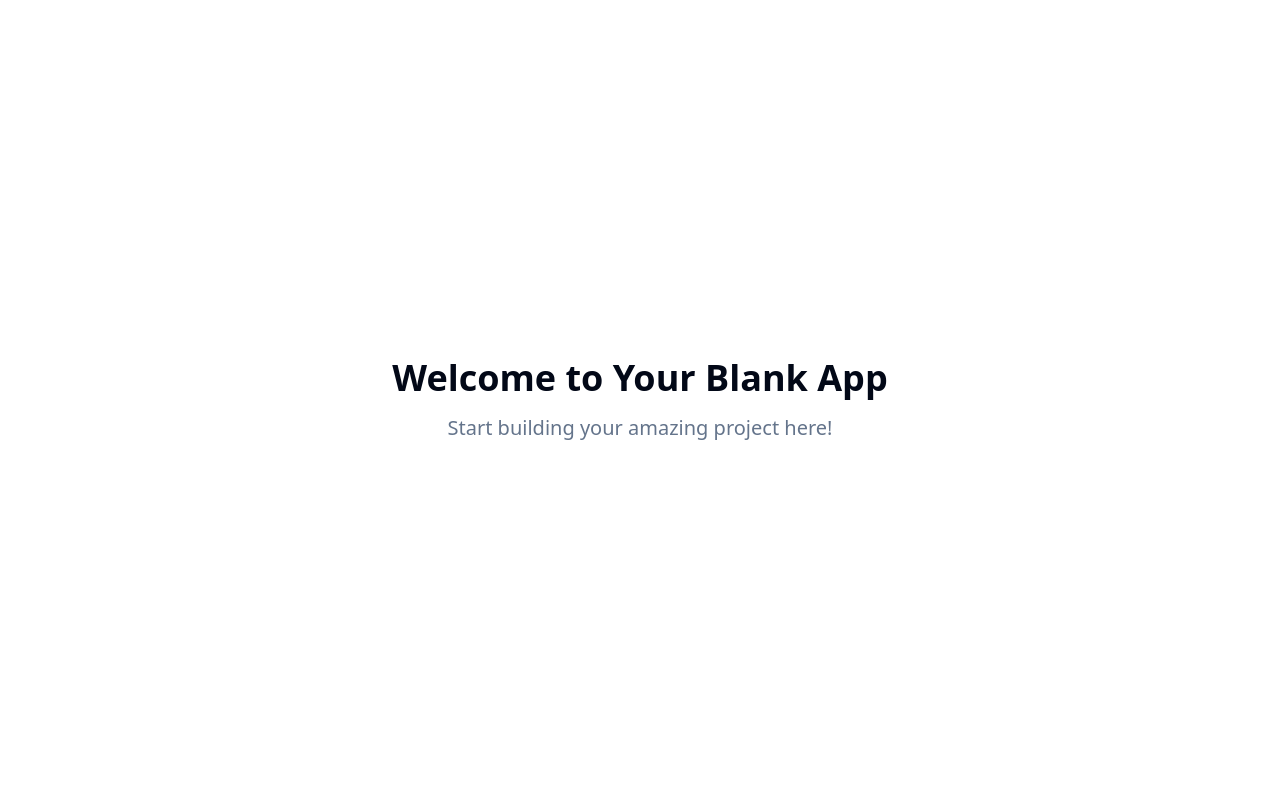
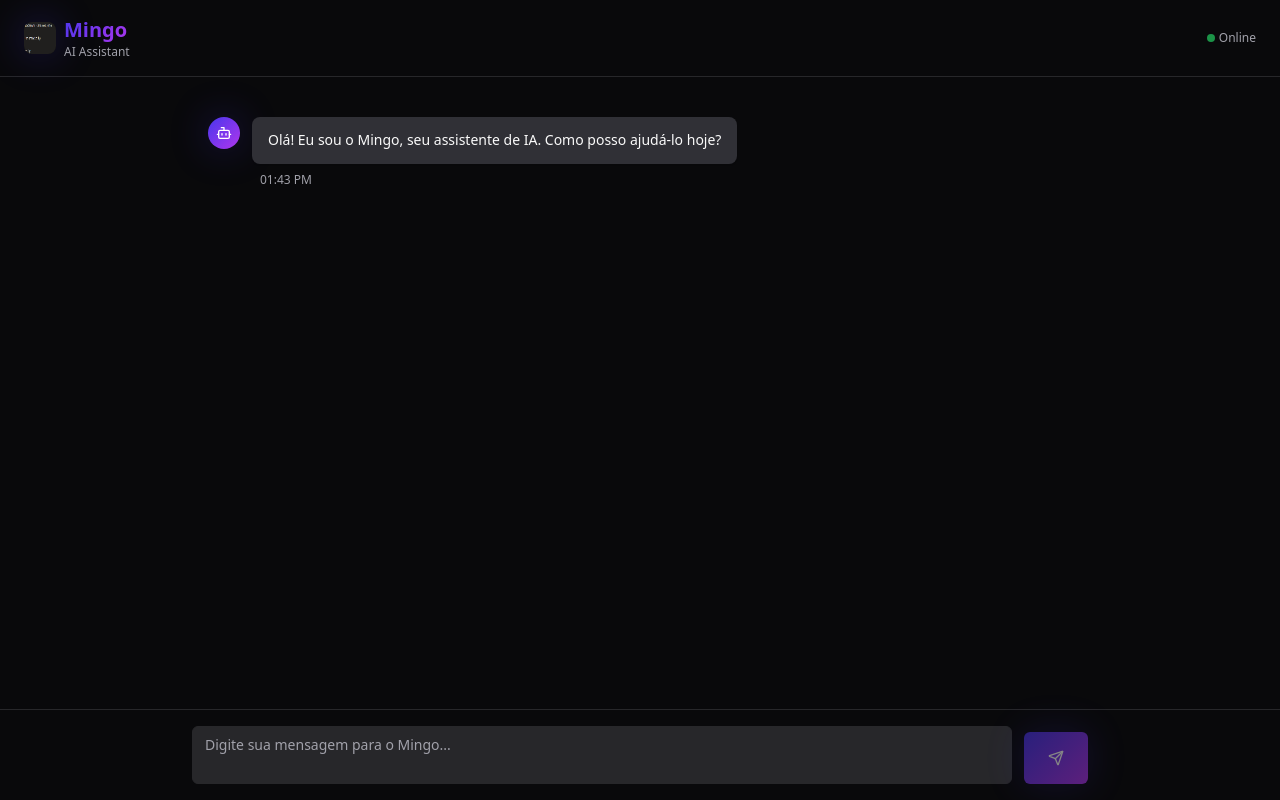
Before and after one commit to MingoFiap/mingo-ai-companion, a React (Vite) app: page / in a window 1280 px wide. Built offline with nearby package versions, Linux system fonts and the light colour scheme.

Commit message:
feat: Initialize Mingo AI Chat
Initialize the Mingo AI Chat project with a basic structure and configuration.
The project aims to develop a chat application similar to Copilot and Gemini.
The name of the application is Mingo.

```diff
--- a/index.html
+++ b/index.html
@@ -3,12 +3,12 @@
   <head>
     <meta charset="UTF-8" />
     <meta name="viewport" content="width=device-width, initial-scale=1.0" />
-    <title>mingo-ai-companion</title>
-    <meta name="description" content="Lovable Generated Project" />
-    <meta name="author" content="Lovable" />
+    <title>Mingo - AI Assistant</title>
+    <meta name="description" content="Mingo - Your intelligent AI assistant for conversations and support" />
+    <meta name="author" content="Mingo AI" />
 
-    <meta property="og:title" content="mingo-ai-companion" />
-    <meta property="og:description" content="Lovable Generated Project" />
+    <meta property="og:title" content="Mingo - AI Assistant" />
+    <meta property="og:description" content="Mingo - Your intelligent AI assistant for conversations and support" />
     <meta property="og:type" content="website" />
     <meta property="og:image" content="https://lovable.dev/opengraph-image-p98pqg.png" />
 
--- /dev/null
+++ b/src/components/ChatContainer.tsx
@@ -0,0 +1,87 @@
+import { useState } from "react";
+import ChatHeader from "./ChatHeader";
+import ChatMessage from "./ChatMessage";
+import ChatInput from "./ChatInput";
+import { ScrollArea } from "@/components/ui/scroll-area";
+
+interface Message {
+  id: string;
+  text: string;
+  isUser: boolean;
+  timestamp: string;
+}
+
+const ChatContainer = () => {
+  const [messages, setMessages] = useState<Message[]>([
+    {
+      id: "1",
+      text: "Olá! Eu sou o Mingo, seu assistente de IA. Como posso ajudá-lo hoje?",
+      isUser: false,
+      timestamp: new Date().toLocaleTimeString([], { hour: '2-digit', minute: '2-digit' })
+    }
+  ]);
+  const [isTyping, setIsTyping] = useState(false);
+
+  const handleSendMessage = async (messageText: string) => {
+    const newMessage: Message = {
+      id: Date.now().toString(),
+      text: messageText,
+      isUser: true,
+      timestamp: new Date().toLocaleTimeString([], { hour: '2-digit', minute: '2-digit' })
+    };
+
+    setMessages(prev => [...prev, newMessage]);
+    setIsTyping(true);
+
+    // Simulate AI response
+    setTimeout(() => {
+      const aiResponse: Message = {
+        id: (Date.now() + 1).toString(),
+        text: "Obrigado pela sua mensagem! Esta é uma demonstração da interface do Mingo. Em uma implementação real, aqui seria onde eu processaria sua solicitação e forneceria uma resposta útil baseada em IA.",
+        isUser: false,
+        timestamp: new Date().toLocaleTimeString([], { hour: '2-digit', minute: '2-digit' })
+      };
+
+      setMessages(prev => [...prev, aiResponse]);
+      setIsTyping(false);
+    }, 1500);
+  };
+
+  return (
+    <div className="flex flex-col h-screen bg-background">
+      <ChatHeader />
+
+      <ScrollArea className="flex-1 px-4">
+        <div className="max-w-4xl mx-auto py-6 space-y-4">
+          {messages.map((message) => (
+            <ChatMessage
+              key={message.id}
+              message={message.text}
+              isUser={message.isUser}
+              timestamp={message.timestamp}
+            />
+          ))}
+
+          {isTyping && (
+            <div className="flex gap-3 p-4">
+              <div className="flex-shrink-0 h-8 w-8 rounded-full bg-gradient-primary flex items-center justify-center shadow-glow-primary">
+                <div className="flex gap-1">
+                  <div className="w-1 h-1 bg-white rounded-full animate-pulse"></div>
+                  <div className="w-1 h-1 bg-white rounded-full animate-pulse" style={{ animationDelay: '0.2s' }}></div>
+                  <div className="w-1 h-1 bg-white rounded-full animate-pulse" style={{ animationDelay: '0.4s' }}></div>
+                </div>
+              </div>
+              <div className="bg-chat-assistant rounded-lg px-4 py-3">
+                <p className="text-sm text-muted-foreground">Mingo está digitando...</p>
+              </div>
+            </div>
+          )}
+        </div>
+      </ScrollArea>
+
+      <ChatInput onSendMessage={handleSendMessage} disabled={isTyping} />
+    </div>
+  );
+};
+
+export default ChatContainer;
--- /dev/null
+++ b/src/components/ChatHeader.tsx
@@ -0,0 +1,31 @@
+import { MessageSquare } from "lucide-react";
+
+const ChatHeader = () => {
+  return (
+    <header className="border-b border-border bg-card px-6 py-4">
+      <div className="flex items-center gap-3">
+        <div className="flex items-center gap-2">
+          <img
+            src="/lovable-uploads/83374843-e276-467b-82d8-6cf217179543.png"
+            alt="Mingo Logo"
+            className="h-8 w-8 rounded-lg shadow-glow-primary"
+          />
+          <div>
+            <h1 className="text-xl font-bold bg-gradient-primary bg-clip-text text-transparent">
+              Mingo
+            </h1>
+            <p className="text-xs text-muted-foreground">AI Assistant</p>
+          </div>
+        </div>
+        <div className="ml-auto flex items-center gap-2">
+          <div className="flex items-center gap-1 text-xs text-muted-foreground">
+            <div className="h-2 w-2 rounded-full bg-green-500 animate-pulse"></div>
+            Online
+          </div>
+        </div>
+      </div>
+    </header>
+  );
+};
+
+export default ChatHeader;
--- /dev/null
+++ b/src/components/ChatInput.tsx
@@ -0,0 +1,58 @@
+import { useState } from "react";
+import { Button } from "@/components/ui/button";
+import { Textarea } from "@/components/ui/textarea";
+import { Send, Loader2 } from "lucide-react";
+
+interface ChatInputProps {
+  onSendMessage: (message: string) => void;
+  disabled?: boolean;
+}
+
+const ChatInput = ({ onSendMessage, disabled = false }: ChatInputProps) => {
+  const [message, setMessage] = useState("");
+
+  const handleSubmit = () => {
+    if (message.trim() && !disabled) {
+      onSendMessage(message.trim());
+      setMessage("");
+    }
+  };
+
+  const handleKeyPress = (e: React.KeyboardEvent) => {
+    if (e.key === "Enter" && !e.shiftKey) {
+      e.preventDefault();
+      handleSubmit();
+    }
+  };
+
+  return (
+    <div className="border-t border-border bg-background p-4">
+      <div className="flex gap-3 items-end max-w-4xl mx-auto">
+        <div className="flex-1 relative">
+          <Textarea
+            value={message}
+            onChange={(e) => setMessage(e.target.value)}
+            onKeyPress={handleKeyPress}
+            placeholder="Digite sua mensagem para o Mingo..."
+            className="min-h-[52px] max-h-32 resize-none pr-12 bg-input border-border focus:ring-2 focus:ring-primary/20 transition-smooth"
+            disabled={disabled}
+          />
+        </div>
+        <Button
+          onClick={handleSubmit}
+          disabled={!message.trim() || disabled}
+          size="lg"
+          className="bg-gradient-primary hover:opacity-90 text-white shadow-glow-primary transition-smooth h-[52px] px-6"
+        >
+          {disabled ? (
+            <Loader2 className="h-4 w-4 animate-spin" />
+          ) : (
+            <Send className="h-4 w-4" />
+          )}
+        </Button>
+      </div>
+    </div>
+  );
+};
+
+export default ChatInput;
--- /dev/null
+++ b/src/components/ChatMessage.tsx
@@ -0,0 +1,50 @@
+import { User, Bot } from "lucide-react";
+import { cn } from "@/lib/utils";
+
+interface ChatMessageProps {
+  message: string;
+  isUser: boolean;
+  timestamp?: string;
+}
+
+const ChatMessage = ({ message, isUser, timestamp }: ChatMessageProps) => {
+  return (
+    <div className={cn(
+      "flex gap-3 p-4 rounded-lg transition-smooth hover:bg-accent/20",
+      isUser ? "justify-end" : "justify-start"
+    )}>
+      {!isUser && (
+        <div className="flex-shrink-0 h-8 w-8 rounded-full bg-gradient-primary flex items-center justify-center shadow-glow-primary">
+          <Bot className="h-4 w-4 text-white" />
+        </div>
+      )}
+
+      <div className={cn(
+        "max-w-[80%] space-y-2",
+        isUser ? "items-end" : "items-start"
+      )}>
+        <div className={cn(
+          "rounded-lg px-4 py-3 shadow-sm transition-smooth",
+          isUser
+            ? "bg-chat-user text-white ml-auto"
+            : "bg-chat-assistant text-foreground"
+        )}>
+          <p className="text-sm leading-relaxed whitespace-pre-wrap">{message}</p>
+        </div>
+        {timestamp && (
+          <p className="text-xs text-muted-foreground px-2">
+            {timestamp}
+          </p>
+        )}
+      </div>
+
+      {isUser && (
+        <div className="flex-shrink-0 h-8 w-8 rounded-full bg-muted flex items-center justify-center">
+          <User className="h-4 w-4 text-muted-foreground" />
+        </div>
+      )}
+    </div>
+  );
+};
+
+export default ChatMessage;
--- a/src/index.css
+++ b/src/index.css
@@ -8,33 +8,42 @@ All colors MUST be HSL.
 
 @layer base {
   :root {
-    --background: 0 0% 100%;
-    --foreground: 222.2 84% 4.9%;
+    --background: 240 10% 3.9%;
+    --foreground: 0 0% 98%;
 
-    --card: 0 0% 100%;
-    --card-foreground: 222.2 84% 4.9%;
+    --card: 240 10% 3.9%;
+    --card-foreground: 0 0% 98%;
 
-    --popover: 0 0% 100%;
-    --popover-foreground: 222.2 84% 4.9%;
+    --popover: 240 5% 6%;
+    --popover-foreground: 0 0% 98%;
 
-    --primary: 222.2 47.4% 11.2%;
-    --primary-foreground: 210 40% 98%;
+    --primary: 246 83% 57%;
+    --primary-foreground: 0 0% 98%;
 
-    --secondary: 210 40% 96.1%;
-    --secondary-foreground: 222.2 47.4% 11.2%;
+    --secondary: 240 4% 16%;
+    --secondary-foreground: 0 0% 98%;
 
-    --muted: 210 40% 96.1%;
-    --muted-foreground: 215.4 16.3% 46.9%;
+    --muted: 240 4% 16%;
+    --muted-foreground: 240 5% 65%;
 
-    --accent: 210 40% 96.1%;
-    --accent-foreground: 222.2 47.4% 11.2%;
+    --accent: 240 4% 16%;
+    --accent-foreground: 0 0% 98%;
 
-    --destructive: 0 84.2% 60.2%;
-    --destructive-foreground: 210 40% 98%;
+    --destructive: 0 63% 31%;
+    --destructive-foreground: 0 0% 98%;
 
-    --border: 214.3 31.8% 91.4%;
-    --input: 214.3 31.8% 91.4%;
-    --ring: 222.2 84% 4.9%;
+    --border: 240 4% 16%;
+    --input: 240 4% 16%;
+    --ring: 246 83% 57%;
+
+    /* Custom Mingo theme variables */
+    --primary-glow: 246 83% 67%;
+    --gradient-primary: linear-gradient(135deg, hsl(246 83% 57%), hsl(280 83% 57%));
+    --gradient-secondary: linear-gradient(135deg, hsl(240 4% 16%), hsl(240 6% 20%));
+    --chat-user: 246 83% 57%;
+    --chat-assistant: 240 6% 20%;
+    --glow-primary: 0 0 40px hsl(246 83% 57% / 0.3);
+    --transition-smooth: all 0.3s cubic-bezier(0.4, 0, 0.2, 1);
 
     --radius: 0.5rem;
 
--- a/src/pages/Index.tsx
+++ b/src/pages/Index.tsx
@@ -1,14 +1,7 @@
-// Update this page (the content is just a fallback if you fail to update the page)
+import ChatContainer from "@/components/ChatContainer";
 
 const Index = () => {
-  return (
-    <div className="min-h-screen flex items-center justify-center bg-background">
-      <div className="text-center">
-        <h1 className="text-4xl font-bold mb-4">Welcome to Your Blank App</h1>
-        <p className="text-xl text-muted-foreground">Start building your amazing project here!</p>
-      </div>
-    </div>
-  );
+  return <ChatContainer />;
 };
 
 export default Index;
--- a/tailwind.config.ts
+++ b/tailwind.config.ts
@@ -26,7 +26,8 @@ export default {
 				foreground: 'hsl(var(--foreground))',
 				primary: {
 					DEFAULT: 'hsl(var(--primary))',
-					foreground: 'hsl(var(--primary-foreground))'
+					foreground: 'hsl(var(--primary-foreground))',
+					glow: 'hsl(var(--primary-glow))'
 				},
 				secondary: {
 					DEFAULT: 'hsl(var(--secondary))',
@@ -52,6 +53,10 @@ export default {
 					DEFAULT: 'hsl(var(--card))',
 					foreground: 'hsl(var(--card-foreground))'
 				},
+				chat: {
+					user: 'hsl(var(--chat-user))',
+					assistant: 'hsl(var(--chat-assistant))'
+				},
 				sidebar: {
 					DEFAULT: 'hsl(var(--sidebar-background))',
 					foreground: 'hsl(var(--sidebar-foreground))',
@@ -62,6 +67,16 @@ export default {
 					border: 'hsl(var(--sidebar-border))',
 					ring: 'hsl(var(--sidebar-ring))'
 				}
+			},
+			backgroundImage: {
+				'gradient-primary': 'var(--gradient-primary)',
+				'gradient-secondary': 'var(--gradient-secondary)'
+			},
+			boxShadow: {
+				'glow-primary': 'var(--glow-primary)'
+			},
+			transitionTimingFunction: {
+				'smooth': 'var(--transition-smooth)'
 			},
 			borderRadius: {
 				lg: 'var(--radius)',
```
Also changed, not shown: public/lovable-uploads/83374843-e276-467b-82d8-6cf217179543.png (added).
